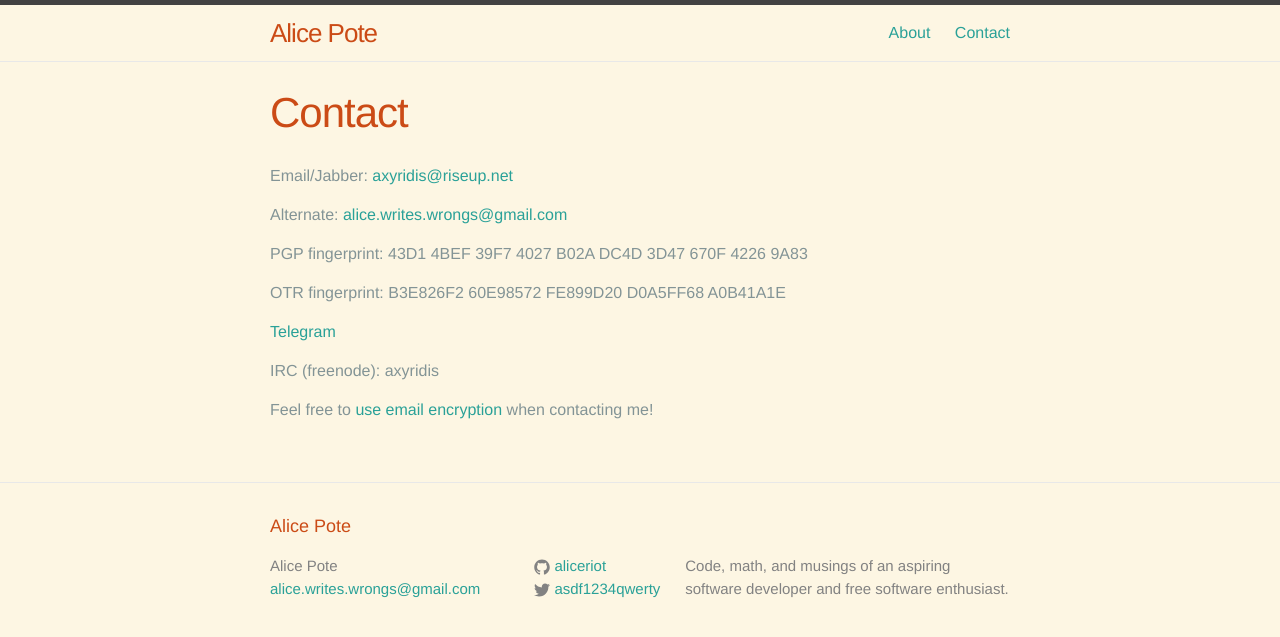
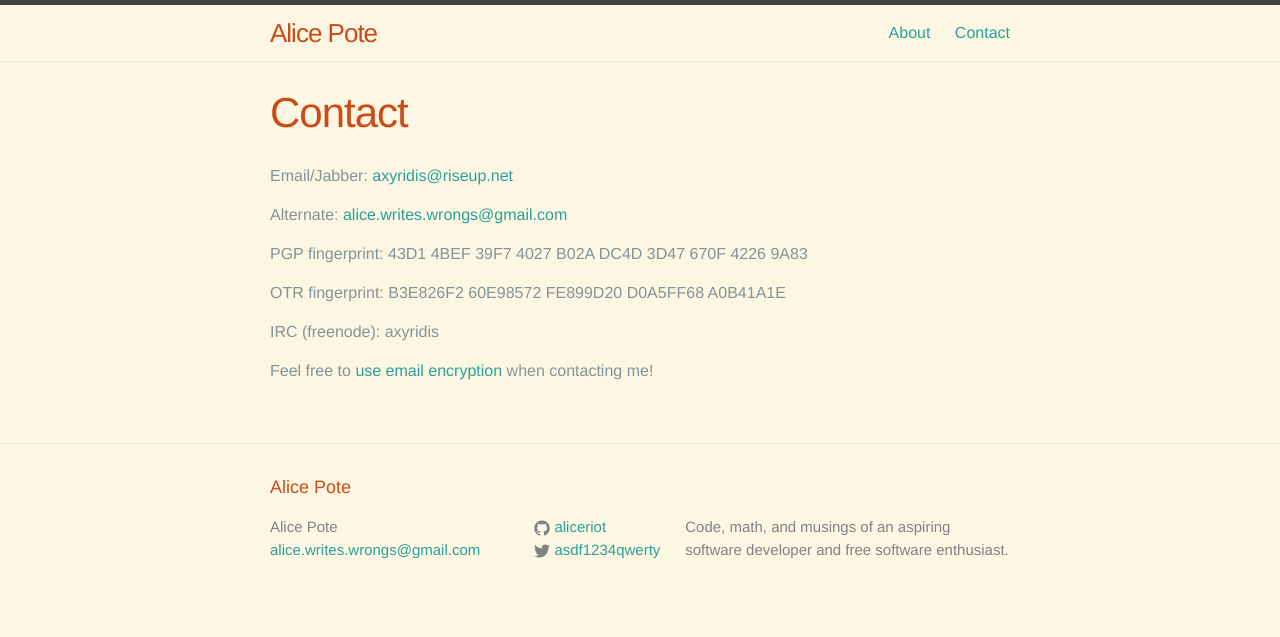
Before and after one commit to alicewriteswrongs/old-blog, a Jekyll site: the page built from contact.md, in a window 1280 px wide. Shown: the top 637 px of the page. Built offline with Jekyll 4.4.1, drawn with Linux system fonts in a browser that asks for light colours.

Commit message:
Removed telegram

```diff
--- a/contact.md
+++ b/contact.md
@@ -12,8 +12,6 @@ PGP fingerprint: 43D1 4BEF 39F7 4027 B02A DC4D 3D47 670F 4226 9A83
 
 OTR fingerprint: B3E826F2 60E98572 FE899D20 D0A5FF68 A0B41A1E
 
-[Telegram](https://telegram.me/aliceriot)
-
 IRC (freenode): axyridis
 
 Feel free to [use email encryption](https://emailselfdefense.fsf.org/en/) when
```
